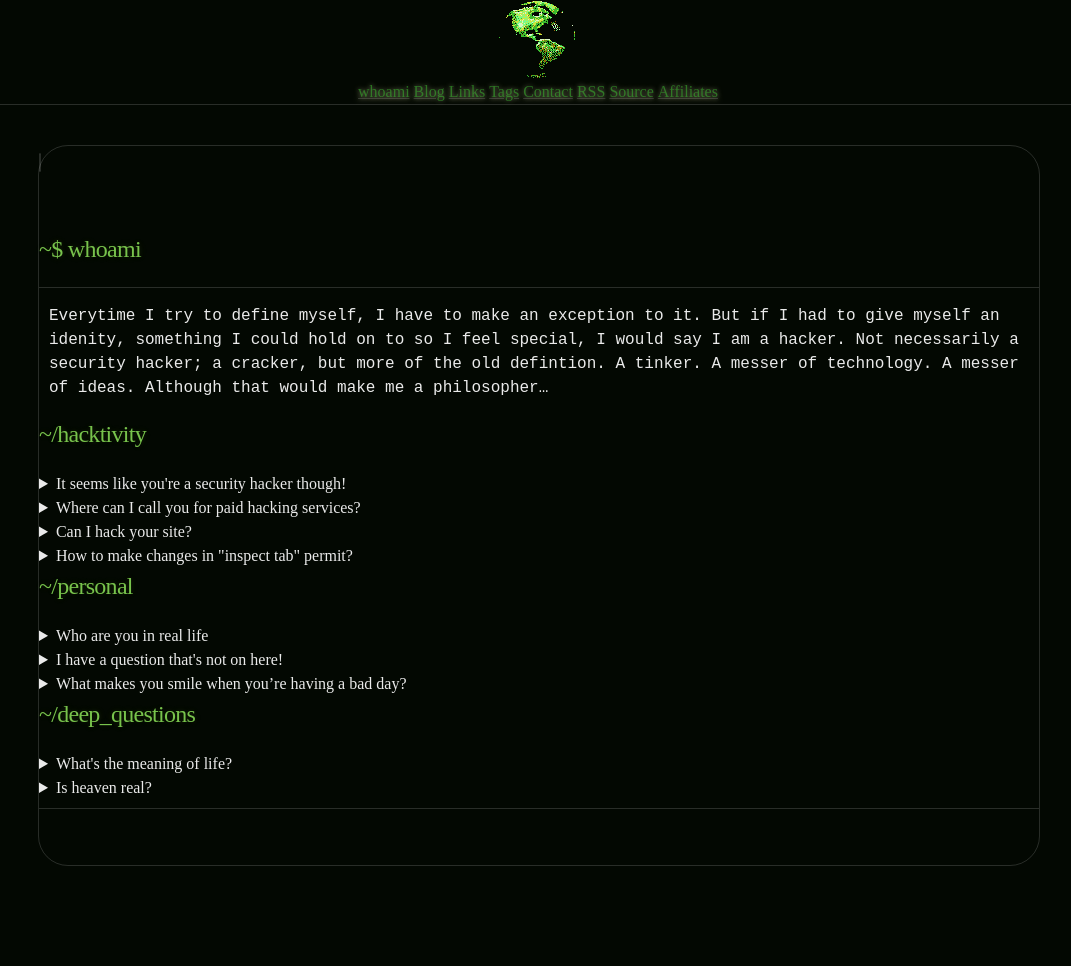
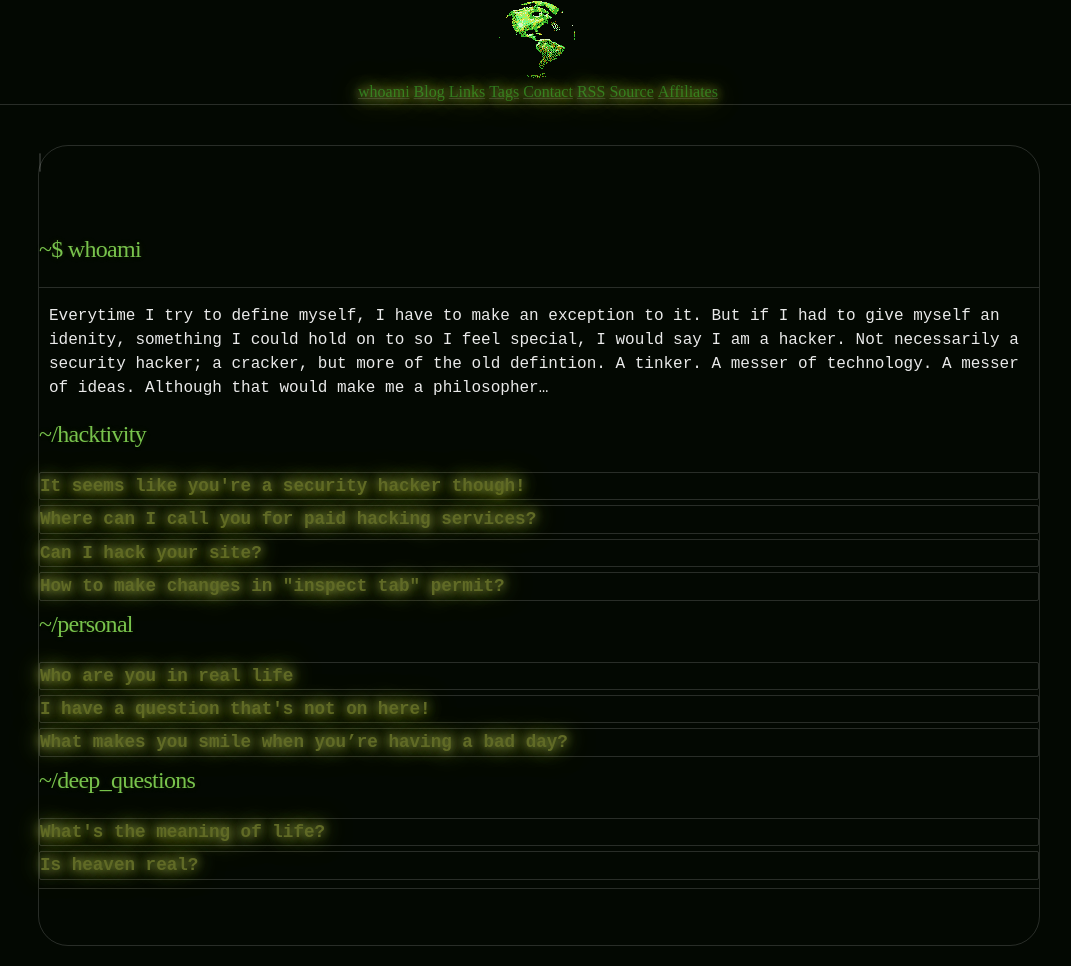
Before and after one commit to CamoCatX/camocatx.github.io, a Jekyll site: the page built from whoami.md, in a window 1280 px wide. Shown: the whole page, without its empty margins (102-1173 px from the left). Built offline with Jekyll 4.4.1, drawn with Linux system fonts in a browser that asks for light colours; before the commit the page ends 900 px from its top, so only the background shows below that.

Commit message:
Update base.scss

```diff
--- a/_sass/base.scss
+++ b/_sass/base.scss
@@ -209,8 +209,14 @@ hr {
   // float: left;
 }
 a {
-  color: #606a26;
-  text-shadow: 0 0 5px rgba(255, 255, 200, .5);
+    color: #606a26; /* Your chosen color */
+    text-shadow: 0 0 10px #8e9b43, 0 0 20px #8e9b43, 0 0 30px #8e9b43; /* Complementary shadow */
+    transition: color 0.3s ease-in-out;
+}
+a:hover {
+        color: #8e9b43; /* Light up with complementary color when hovered */
+    text-shadow: 0 0 10px #8e9b43, 0 0 20px #8e9b43, 0 0 30px #8e9b43; /* Complementary glowing effect */
+
 }
 
 a.no-decoration {
@@ -418,3 +424,55 @@ strong {
     text-shadow: 0 0 3px #000,0px 0px 15px #00ff00,0px 0px 9px #56b000,0px 0px 15px #006400,0px 0px 5px #006400;
     font-weight: bold
 }
+
+details {
+    box-sizing: border-box;
+    border-radius: 2px;
+    width: 100%;
+    margin: 0 0 5px 0;
+    border: 1px solid rgba(255,255,255,0.15);
+    cursor: context-menu;
+    transition: all 0.3s ease-in-out;
+    font-family: 'Courier New', Courier, monospace; /* Matrix-like font */
+}
+
+summary {
+    font-weight: bold;
+    font-size: 1.1em;
+    cursor: pointer;
+    color: #606a26; /* Your chosen color */
+    text-shadow: 0 0 10px #8e9b43, 0 0 20px #8e9b43, 0 0 30px #8e9b43; /* Complementary shadow */
+    list-style: none; /* Removes default arrow */
+    transition: color 0.3s ease-in-out;
+}
+
+summary::marker,
+summary::-webkit-details-marker {
+    display: none; /* Hides default triangle */
+}
+
+details[open] {
+    border-color: #8e9b43; /* Lighter complementary color for open state */
+}
+
+details[open] summary {
+    color: #8e9b43; /* Lighter color when open */
+    text-shadow: 0 0 10px #8e9b43, 0 0 20px #8e9b43, 0 0 30px #8e9b43; /* Matching shadow for open state */
+}
+
+details > *:not(summary) {
+    padding: 10px;
+    color: #606a26; /* Content in your chosen color */
+    opacity: 0.8;
+    transition: opacity 0.3s ease-in-out;
+    overflow-wrap: break-word;
+}
+
+details[open] > *:not(summary) {
+    opacity: 1;
+}
+
+details:hover summary {
+    color: #8e9b43; /* Light up with complementary color when hovered */
+    text-shadow: 0 0 10px #8e9b43, 0 0 20px #8e9b43, 0 0 30px #8e9b43; /* Complementary glowing effect */
+}
```
